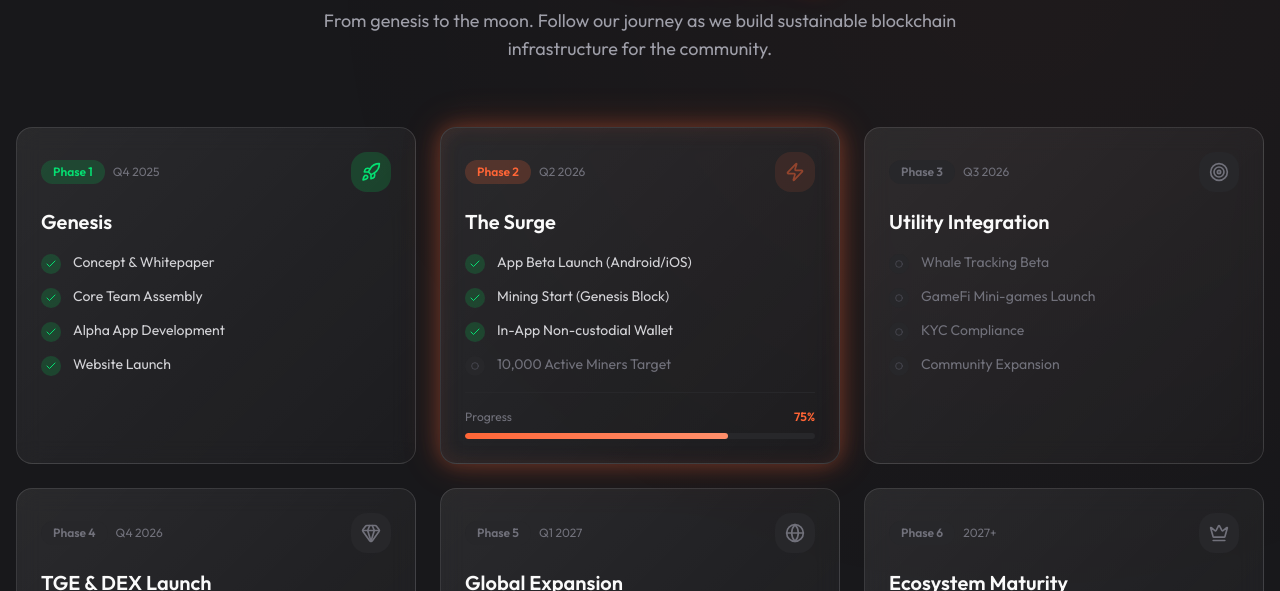
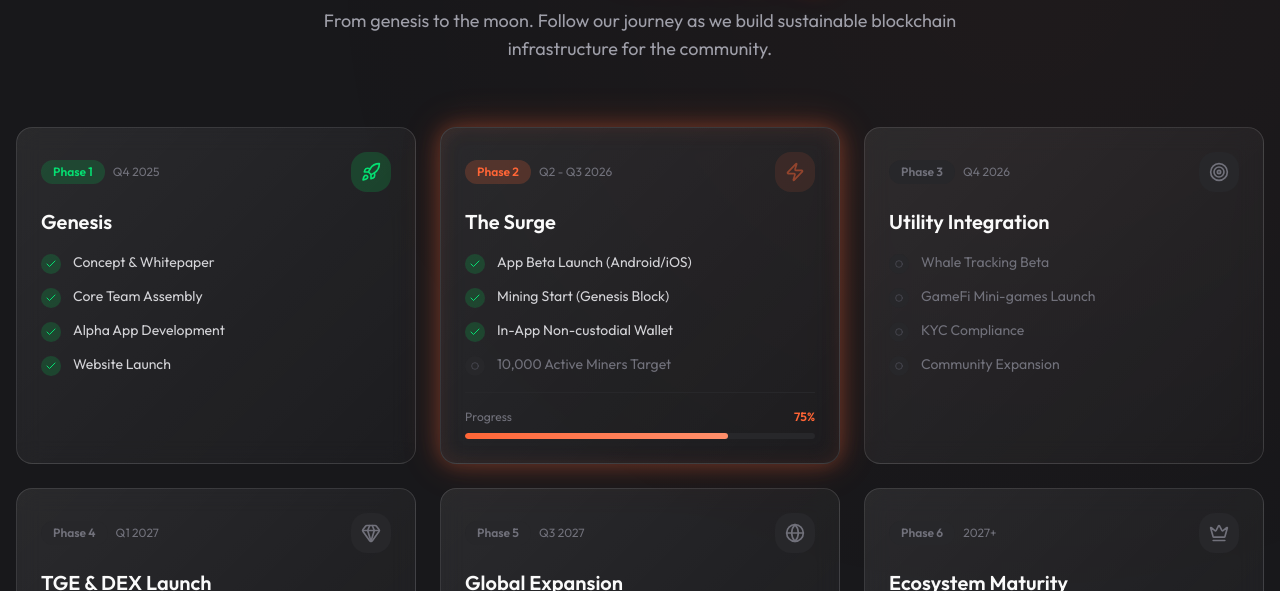
Before and after one commit to Uksman/marssurge-web, a Next.js app: page / in a window 1280 px wide. Shown: the part 3659-4250 px from the top of the page. Built offline with nearby package versions, Linux system fonts and the light colour scheme.

Commit message:
refactor: update roadmap phase timelines in whitepaper and roadmap component

```diff
--- a/app/whitepaper/page.tsx
+++ b/app/whitepaper/page.tsx
@@ -81,23 +81,23 @@ Curated News feed and Daily Quizzes. Rewards for correct answers to incentivize
 • Alpha App Development
 • Website Launch
 
-### Phase 2: The Surge (Q2 2026)
+### Phase 2: The Surge (Q2 - Q3 2026)
 • App Beta Launch (Android/iOS)
 • Mining Start (Genesis Block)
 • In-App Non-custodial Wallet
 • 50,000 Active Miners Target
 
-### Phase 3: Utility Integration (Q3 2026)
+### Phase 3: Utility Integration (Q4 2026)
 • Whale Tracking Beta
 • GameFi Mini-games Launch
 • KYC Compliance
 
-### Phase 4: TGE & DEX Launch (Q4 2026)
+### Phase 4: TGE & DEX Launch (Q1 2027)
 • $MAG Token Generation
 • DEX Listing
 • Withdrawals Open
 
-### Phase 5: Global Expansion (Q1 2027)
+### Phase 5: Global Expansion (Q3 2027)
 • Tier 2 CEX Listings (MEXC, Gate)
 • CoinGecko & CoinMarketCap Listings
 • Ecosystem Partnerships
--- a/components/roadmap-section.tsx
+++ b/components/roadmap-section.tsx
@@ -22,7 +22,7 @@ const roadmapPhases = [
   {
     phase: "Phase 2",
     title: "The Surge",
-    quarter: "Q2 2026",
+    quarter: "Q2 - Q3 2026",
     status: "current",
     icon: Zap,
     items: [
@@ -35,7 +35,7 @@ const roadmapPhases = [
   {
     phase: "Phase 3",
     title: "Utility Integration",
-    quarter: "Q3 2026",
+    quarter: "Q4 2026",
     status: "upcoming",
     icon: Target,
     items: [
@@ -48,7 +48,7 @@ const roadmapPhases = [
   {
     phase: "Phase 4",
     title: "TGE & DEX Launch",
-    quarter: "Q4 2026",
+    quarter: "Q1 2027",
     status: "upcoming",
     icon: Gem,
     items: [
@@ -61,7 +61,7 @@ const roadmapPhases = [
   {
     phase: "Phase 5",
     title: "Global Expansion",
-    quarter: "Q1 2027",
+    quarter: "Q3 2027",
     status: "upcoming",
     icon: Globe,
     items: [
```
